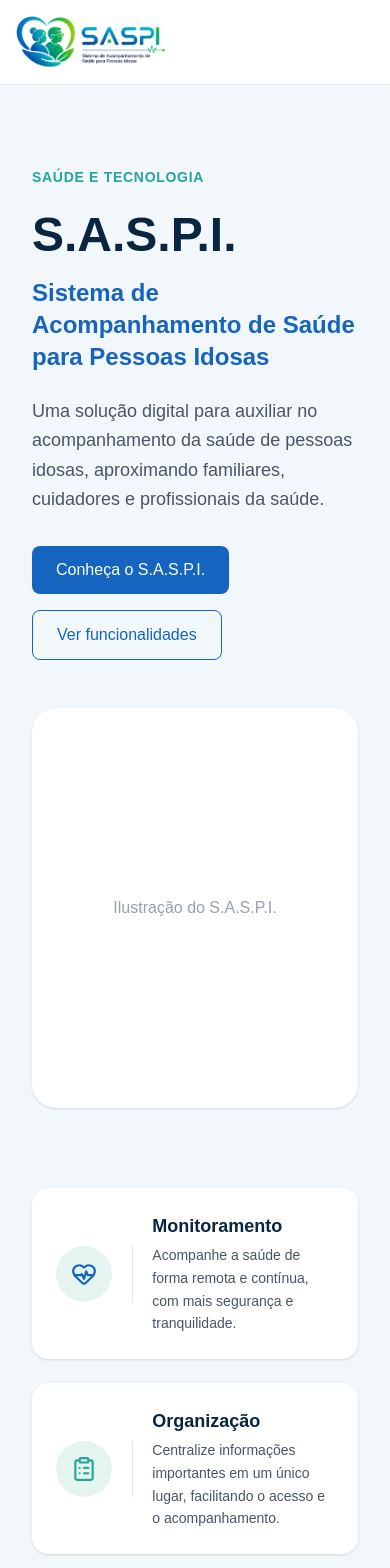
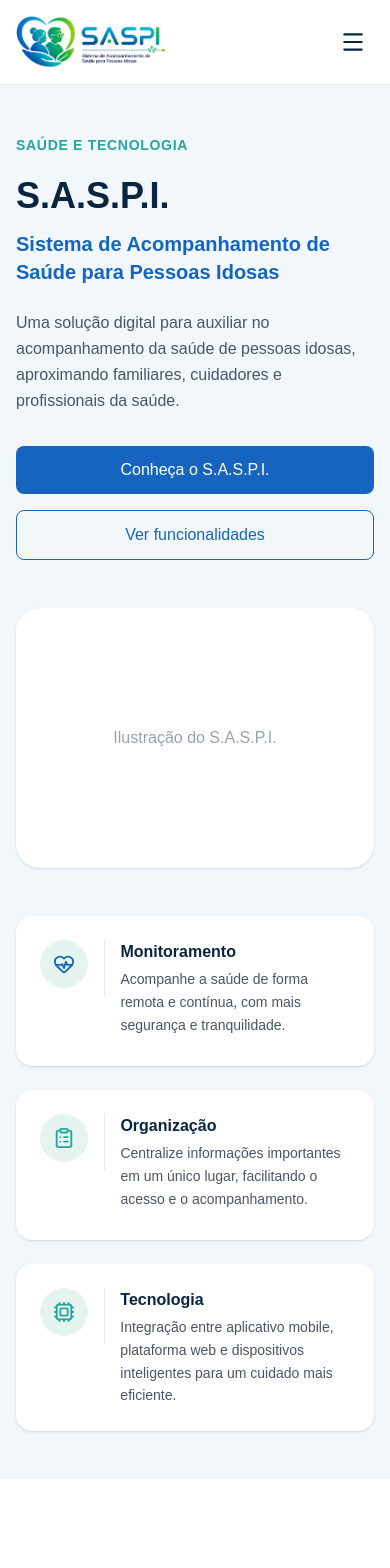
Before and after one commit to MiguelHelen/S.A.S.P.I-Sistema-de-Acompanhamento-de-Saude-para-Pessoas-Idosas-, a Next.js app: page / in a window 390 px wide. Shown: the top 1568 px of the page. After the commit the page ends 1479 px from the top, so only its background shows below. Built offline with nearby package versions, Linux system fonts and the light colour scheme.

Commit message:
feat: adiciona responsividade da home e menu mobile

```diff
--- a/src/app/page old.tsx
+++ /dev/null
@@ -1,69 +0,0 @@
-import Image from "next/image";
-
-export default function Home() {
-  return (
-    <div className="flex flex-col flex-1 items-center justify-center bg-zinc-50 font-sans dark:bg-black">
-      <main className="flex flex-1 w-full max-w-3xl flex-col items-center justify-between py-32 px-16 bg-white dark:bg-black sm:items-start">
-        <Image
-          className="dark:invert h-5 w-[100px]"
-          src="/next.svg"
-          alt="Next.js logo"
-          width={100}
-          height={20}
-          priority
-        />
-        <div className="flex flex-col items-center gap-6 text-center sm:items-start sm:text-left">
-          <h1 className="max-w-xs text-3xl font-semibold leading-10 tracking-tight text-black dark:text-zinc-50">
-            To get started, edit the{" "}
-            <code className="rounded bg-black/[.06] px-1.5 py-0.5 font-mono text-[0.9em] dark:bg-white/[.08]">
-              page.tsx
-            </code>{" "}
-            file.
-          </h1>
-          <p className="max-w-md text-lg leading-8 text-zinc-600 dark:text-zinc-400">
-            Looking for a starting point or more instructions? Head over to{" "}
-            <a
-              href="https://vercel.com/templates?framework=next.js&utm_source=create-next-app&utm_medium=appdir-template-tw&utm_campaign=create-next-app"
-              className="font-medium text-zinc-950 dark:text-zinc-50"
-            >
-              Templates
-            </a>{" "}
-            or the{" "}
-            <a
-              href="https://nextjs.org/learn?utm_source=create-next-app&utm_medium=appdir-template-tw&utm_campaign=create-next-app"
-              className="font-medium text-zinc-950 dark:text-zinc-50"
-            >
-              Learning
-            </a>{" "}
-            center.
-          </p>
-        </div>
-        <div className="flex flex-col gap-4 text-base font-medium sm:flex-row">
-          <a
-            className="flex h-12 w-full items-center justify-center gap-2 rounded-full bg-foreground px-5 text-background transition-colors hover:bg-[#383838] dark:hover:bg-[#ccc] md:w-[158px]"
-            href="https://vercel.com/new?utm_source=create-next-app&utm_medium=appdir-template-tw&utm_campaign=create-next-app"
-            target="_blank"
-            rel="noopener noreferrer"
-          >
-            <Image
-              className="dark:invert h-[14px] w-4"
-              src="/vercel.svg"
-              alt="Vercel logomark"
-              width={16}
-              height={14}
-            />
-            Deploy Now
-          </a>
-          <a
-            className="flex h-12 w-full items-center justify-center rounded-full border border-solid border-black/[.08] px-5 transition-colors hover:border-transparent hover:bg-black/[.04] dark:border-white/[.145] dark:hover:bg-[#1a1a1a] md:w-[158px]"
-            href="https://nextjs.org/docs?utm_source=create-next-app&utm_medium=appdir-template-tw&utm_campaign=create-next-app"
-            target="_blank"
-            rel="noopener noreferrer"
-          >
-            Documentation
-          </a>
-        </div>
-      </main>
-    </div>
-  );
-}
--- a/src/app/page.tsx
+++ b/src/app/page.tsx
@@ -6,7 +6,7 @@ export default function Home() {
     <main className="min-h-screen bg-[#F2F7FB]">
       <Navbar />
 
-      <section className="mx-auto max-w-7xl px-8 py-20">
+      <section className="mx-auto max-w-7xl px-4 py-12 md:px-8 md:py-20">
         <div className="grid items-center gap-12 lg:grid-cols-2">
           {/* Conteúdo do Hero */}
           <div>
@@ -14,31 +14,31 @@ export default function Home() {
               Saúde e tecnologia
             </span>
 
-            <h1 className="mt-4 text-5xl font-bold leading-tight text-[#0A2540]">
+            <h1 className="mt-4 text-4xl font-bold leading-tight text-[#0A2540] md:text-5xl">
               S.A.S.P.I.
             </h1>
 
-            <h2 className="mt-3 text-2xl font-semibold text-[#1565C0]">
+            <h2 className="mt-3 text-xl font-semibold text-[#1565C0] md:text-2xl">
               Sistema de Acompanhamento de Saúde para Pessoas Idosas
             </h2>
 
-            <p className="mt-6 max-w-xl text-lg leading-relaxed text-gray-600">
+            <p className="mt-6 max-w-xl text-base leading-relaxed text-gray-600 md:text-lg">
               Uma solução digital para auxiliar no acompanhamento da saúde de
               pessoas idosas, aproximando familiares, cuidadores e profissionais
               da saúde.
             </p>
 
-            <div className="mt-8 flex flex-wrap gap-4">
+            <div className="mt-8 flex flex-col gap-4 sm:flex-row">
               <a
                 href="#sobre"
-                className="rounded-lg bg-[#1565C0] px-6 py-3 font-medium text-white transition hover:bg-[#0A2540]"
+                className="rounded-lg bg-[#1565C0] px-6 py-3 text-center font-medium text-white transition hover:bg-[#0A2540]"
               >
                 Conheça o S.A.S.P.I.
               </a>
 
               <a
                 href="#funcionalidades"
-                className="rounded-lg border border-[#1565C0] px-6 py-3 font-medium text-[#1565C0] transition hover:bg-[#E6F4EF]"
+                className="rounded-lg border border-[#1565C0] px-6 py-3 text-center font-medium text-[#1565C0] transition hover:bg-[#E6F4EF]"
               >
                 Ver funcionalidades
               </a>
@@ -46,24 +46,26 @@ export default function Home() {
           </div>
 
           {/* Espaço reservado para a ilustração */}
-          <div className="flex min-h-[400px] items-center justify-center rounded-3xl bg-white shadow-sm">
+          <div className="flex min-h-[260px] items-center justify-center rounded-3xl bg-white shadow-sm md:min-h-[400px]">
             <span className="text-gray-400">Ilustração do S.A.S.P.I.</span>
           </div>
         </div>
       </section>
-      <section id="funcionalidades" className="mx-auto max-w-7xl px-8 pb-20">
+      <section
+        id="funcionalidades"
+        className="mx-auto max-w-7xl px-4 pb-12 md:px-8 md:pb-20"
+      >
         <div className="grid gap-6 md:grid-cols-3">
-
           <div className="min-h-[150px] rounded-2xl bg-white p-6 shadow-sm transition duration-300 hover:-translate-y-1 hover:shadow-md">
-            <div className="flex items-center gap-5">
-              <div className="flex h-14 w-14 shrink-0 items-center justify-center rounded-full bg-[#E6F4EF] text-[#1565C0]">
-                <HeartPulse size={26} strokeWidth={2} />
+            <div className="flex items-start gap-4 sm:items-center sm:gap-5">
+              <div className="flex h-12 w-12 shrink-0 items-center justify-center rounded-full bg-[#E6F4EF] text-[#1565C0] sm:h-14 sm:w-14">
+                <HeartPulse size={22} strokeWidth={2} />
               </div>
 
               <div className="h-14 w-px bg-gray-200"></div>
 
               <div>
-                <h3 className="text-lg font-semibold text-[#0A2540]">
+                <h3 className="text-base font-semibold text-[#0A2540] sm:text-lg">
                   Monitoramento
                 </h3>
 
@@ -76,15 +78,15 @@ export default function Home() {
           </div>
 
           <div className="min-h-[150px] rounded-2xl bg-white p-6 shadow-sm transition duration-300 hover:-translate-y-1 hover:shadow-md">
-            <div className="flex items-center gap-5">
-              <div className="flex h-14 w-14 shrink-0 items-center justify-center rounded-full bg-[#E6F4EF] text-[#26A69A]">
-                <ClipboardList size={26} strokeWidth={2} />
+            <div className="flex items-start gap-4 sm:items-center sm:gap-5">
+              <div className="flex h-12 w-12 sm:h-14 sm:w-14 shrink-0 items-center justify-center rounded-full bg-[#E6F4EF] text-[#26A69A]">
+                <ClipboardList size={22} strokeWidth={2} />
               </div>
 
               <div className="h-14 w-px bg-gray-200"></div>
 
               <div>
-                <h3 className="text-lg font-semibold text-[#0A2540]">
+                <h3 className="text-base font-semibold text-[#0A2540] sm:text-lg">
                   Organização
                 </h3>
 
@@ -97,15 +99,15 @@ export default function Home() {
           </div>
 
           <div className="min-h-[150px] rounded-2xl bg-white p-6 shadow-sm transition duration-300 hover:-translate-y-1 hover:shadow-md">
-            <div className="flex items-center gap-5">
-              <div className="flex h-14 w-14 shrink-0 items-center justify-center rounded-full bg-[#E6F4EF] text-[#26A69A]">
-                <Cpu size={26} strokeWidth={2} />
+            <div className="flex items-start gap-4 sm:items-center sm:gap-5">
+              <div className="flex h-12 w-12 sm:h-14 sm:w-14 shrink-0 items-center justify-center rounded-full bg-[#E6F4EF] text-[#26A69A]">
+                <Cpu size={22} strokeWidth={2} />
               </div>
 
               <div className="h-14 w-px bg-gray-200"></div>
 
               <div>
-                <h3 className="text-lg font-semibold text-[#0A2540]">
+                <h3 className="text-base font-semibold text-[#0A2540] sm:text-lg">
                   Tecnologia
                 </h3>
 
@@ -116,7 +118,6 @@ export default function Home() {
               </div>
             </div>
           </div>
-
         </div>
       </section>
     </main>
--- a/src/components/Navbar.tsx
+++ b/src/components/Navbar.tsx
@@ -1,14 +1,44 @@
+"use client";
+import { Menu, X } from "lucide-react";
+import { useState } from "react";
 export default function Navbar() {
+  const [menuOpen, setMenuOpen] = useState(false);
   return (
     <nav className="border-b border-gray-200 bg-white">
       <div className="mx-auto flex max-w-7xl items-center justify-between px-4 py-4 md:px-8">
+        {menuOpen && (
+          <div className="border-t border-gray-200 bg-white px-4 py-4 md:hidden">
+            <div className="flex flex-col gap-4">
+              <a href="/" className="text-sm font-medium text-[#0A2540]">
+                Início
+              </a>
 
+              <a href="#sobre" className="text-sm font-medium text-gray-600">
+                Sobre
+              </a>
+
+              <a
+                href="#funcionalidades"
+                className="text-sm font-medium text-gray-600"
+              >
+                Funcionalidades
+              </a>
+
+              <a href="#contato" className="text-sm font-medium text-gray-600">
+                Contato
+              </a>
+
+              <a
+                href="/login"
+                className="rounded-lg bg-[#1565C0] px-5 py-2.5 text-center text-sm font-medium text-white"
+              >
+                Entrar
+              </a>
+            </div>
+          </div>
+        )}
         <a href="/" className="flex items-center">
-          <img
-            src="/logo.png"
-            alt="S.A.S.P.I."
-            className="h-13 w-auto"
-          />
+          <img src="/logo.png" alt="S.A.S.P.I." className="h-13 w-auto" />
         </a>
 
         <div className="hidden items-center gap-8 md:flex">
@@ -47,7 +77,14 @@ export default function Navbar() {
             Entrar
           </a>
         </div>
-
+        <button
+          type="button"
+          className="flex items-center justify-center rounded-lg p-2 text-[#0A2540] transition hover:bg-gray-100 md:hidden"
+          aria-label={menuOpen ? "Fechar menu" : "Abrir menu"}
+          onClick={() => setMenuOpen(!menuOpen)}
+        >
+          {menuOpen ? <X size={26} /> : <Menu size={26} />}
+        </button>
       </div>
     </nav>
   );
```
